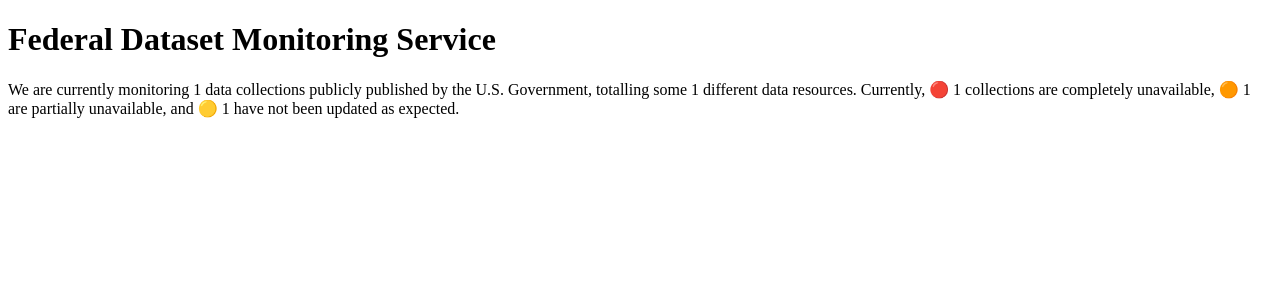
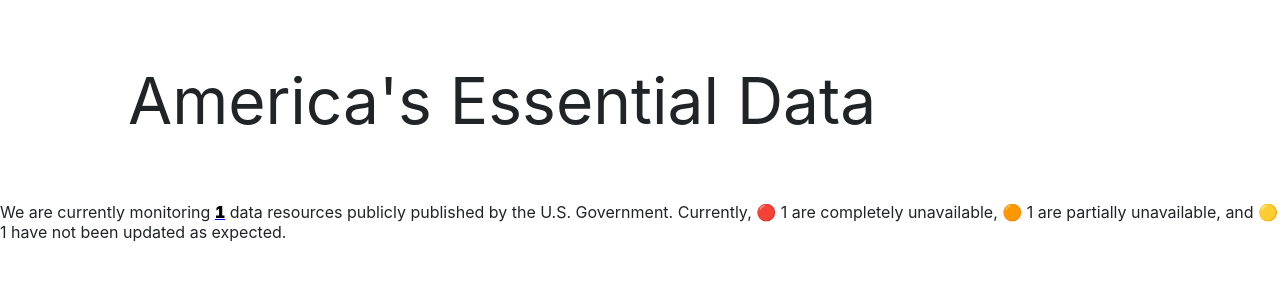
Before and after one commit to da-advisors/gov-multi-monitor, a Flask app: template src/multi_monitor/templates/multi_page/landing_page.html in a window 1280 px wide. Shown: the top 300 px of the page. Run offline with Flask 3, Linux system fonts and the light colour scheme; the template is opened without the code that fills it: most values are stand-ins (such as "Sample title", 1, 10 or a date in 2020).

Commit message:
Landing page content tweaks and (bad) styling
Still more about the scaffolding for how dynamic contents can be populated and CSS files can be sourced in

```diff
--- a/src/multi_monitor/app.py
+++ b/src/multi_monitor/app.py
@@ -13,11 +13,17 @@ db = MonitorDB('../data/monitor.db', read_only=True)
 @app.route('/')
 # ‘/’ URL is bound with hello_world() function.
 def landing_home():
+    results = db._read_query(
+        """
+        SELECT count(*) as data_resources_count FROM resources
+        """)
+
+    data_resources_count = results[0]['data_resources_count']
 
     return render_template(
         'multi_page/landing_page.html',
         data_collections_count=100,
-        data_resources_count=10000,
+        data_resources_count=data_resources_count,
         unavailable_collections_count=1,
         partially_unavailable_collections_count=2,
         stale_collections_count=3
--- /dev/null
+++ b/src/multi_monitor/static/styles/styles.css
@@ -0,0 +1,262 @@
+/* Reference styling courtesy of Trump Costs America:
+https://trumpcostsamerica.com/
+*/
+
+:root {
+    text-rendering: optimizeLegibility;
+    min-width: 360px;
+    scroll-behavior: smooth;
+
+    overscroll-behavior: none;
+
+}
+
+body {
+    position: relative;
+    height: 100%;
+    min-height: 100%;
+    font-family: Inter, Roboto, 'Helvetica Neue', 'Arial Nova', 'Nimbus Sans', Arial, sans-serif;
+    font-weight: 400;
+    color: #212427;
+    margin: 0;
+    padding: 0;
+    width: 100vw;
+    max-width: 100vw;
+    min-width: 360px;
+    overflow-x: hidden;
+    overflow-y: scroll;
+    overscroll-behavior: none;
+}
+
+
+#header{
+    background: white;
+    width: 100%;
+    z-index: 0;
+}
+
+h1 {
+    max-width: 80%;
+    font-size: clamp(1.7em, calc(5vw), 4.3em);
+    font-weight: 400;
+    text-align: left;
+    line-height: 1.15em;
+    margin-top: 1em;
+    margin-right: auto;
+    margin-left: auto;
+    margin-bottom: 0;
+
+}
+
+h1 strong{
+    font-weight: 800;
+}
+
+#jobsKilled {
+    font-weight: 900;
+    color: black;
+    line-height: 1.1em;
+    font-variant-numeric: tabular-nums;
+    text-decoration: underline;
+    text-decoration-color: red;
+}
+
+#resourcesCountLink {
+    font-weight: 900;
+    color: black;
+    line-height: 1.1em;
+    font-variant-numeric: tabular-nums;
+    text-decoration: underline;
+    text-decoration-color: blue;
+}
+
+
+#storyGallery {
+    position: relative;
+    min-height: 55%;
+    max-height: 55%;
+    min-height: 55svh;
+    max-height: 55svh;
+    background: #fff;
+    max-width: 100vw;
+    z-index: 4;
+    overflow: hidden;
+}
+
+
+.story{
+    display: none;
+    position: absolute;
+    height: min-content;
+    width: 45vmin;
+    max-width: 400px;
+    margin: 0;
+    padding: calc(0.3vw + 0.8lvh + 1vmin);
+    font-size: clamp(14px, calc(0.3vw + 0.5lvh + 1vmin), calc(0.3vw + 0.5lvh + 1vmin));
+    font-family: 'Iowan Old Style', 'Palatino Linotype', 'URW Palladio L', P052, serif;
+    background: white;
+    top: 20px;
+    will-change: left;
+    transition: transform 0.25s ease-out, border 0.25s ease-out, color 0.25s ease-out;
+    z-index: 4;
+    color:  #7e0f0f;
+    border: 3px solid #7e0f0f;
+}
+
+
+
+.story:hover, .story:active{
+    z-index: 10000 !important;
+    color:  #00112b;
+    border-color: #00112b;
+    transform: scale(1.2,1.2);
+}
+
+#message{
+    display: block;
+    margin: 0 auto;
+    width: 90%;
+    max-width: 35em;
+    font-size: clamp(16px, calc(0.3vw + 1.0vh + 1vmin), calc(0.3vw + 1.0vh + 1vmin));
+    background: #fff;
+
+}
+
+#message p{
+    font-weight: 400;
+    max-width: 900px;
+    margin: 0 auto 1em auto;
+    line-height: 1.1em;
+}
+
+.actionButtons{
+    display: flex;
+    justify-content: space-around;
+    align-items: center;
+    flex-direction: row;
+    flex-wrap: wrap-reverse;
+    align-content: flex-start;
+    gap: 1em;
+    width: 80%;
+    margin: 0 auto 2em;
+}
+
+.actionButton{
+    display: block;
+    padding: 1em;
+    font-size: 1em;
+    text-align: center;
+    text-transform: uppercase;
+    font-weight: 500;
+    color: #fff;
+    background: #00112b;
+    border: 3px solid #00112b;
+    cursor:pointer;
+    flex-grow: 1;
+    text-decoration: none;
+}
+
+.actionButton:hover{
+    color: #00112b;
+    background: #fff;
+}
+
+.actionList{
+    display: flex;
+    justify-content: center;
+    align-items: stretch;
+    flex-direction: row;
+    flex-wrap: wrap;
+    align-content: flex-start;
+    gap: 1em;
+    width: 80%;
+    margin: 0 auto 2em;
+}
+
+.actionListItem{
+    display: block;
+    max-width: 25em;
+    flex-grow: 1;
+    background: #eee;
+    padding: 1em 0;
+}
+
+.actionListItem a{
+    text-decoration: none;
+}
+
+.actionListButton{
+    text-decoration: none;
+    padding: 1em;
+    margin: .5em auto;
+    font-size: 1em;
+    max-width: 16em;
+    text-align: center;
+    text-transform: uppercase;
+    font-weight: 500;
+    color: #fff;
+    background: #00112b;
+    border: 3px solid #00112b;
+    cursor: pointer;
+}
+.actionListButton:hover{
+    color: #00112b;
+    background: transparent;
+}
+
+.actionListDescription{
+    display: block;
+    margin: 0 auto;
+    padding: .5em;
+    font-size: 1.15em;
+    text-align: left;
+    font-weight: 400;
+    color: #00112b;
+    width: 90%;
+    max-width: 22em;
+}
+
+.jump{
+    text-align: right;
+}
+.jump a{
+    color: #fff;
+    text-decoration: none;
+}
+.jump a:hover{
+    color: #ff6f19;
+    text-decoration: none;
+}
+
+#citations{
+    background:#212427;
+    margin-top: 2em;
+    max-width: 100%;
+    padding: 4vw;
+    color: white;
+}
+
+#citations a{
+    color: red;
+}
+
+#citations a:hover{
+    color: #ff6f19;
+}
+
+.citation {
+    max-width: 1440px;
+    margin: 1em auto;
+    color: white;
+}
+
+#privacyLink{
+    text-align: right;
+}
+
+#privacyLink a{
+    font-size: 24px;
+    font-weight: 600;
+    text-decoration: underline;
+    text-underline-offset: 8px;
+}
--- a/src/multi_monitor/templates/multi_page/landing_page.html
+++ b/src/multi_monitor/templates/multi_page/landing_page.html
@@ -1,18 +1,24 @@
 <!DOCTYPE html>
 <html>
 <head>
-    <title>Federal Dataset Monitoring Service</title>
+    <title>America's Essential Data</title>
+<!--     <link rel="stylesheet" type="text/css" href="styles.css">
+ -->
+ <link rel= "stylesheet" type= "text/css" href= "{{ url_for('static',filename='styles/styles.css') }}">
+
 </head>
 
 <body>
     <div class="header_block">
-        <h1>Federal Dataset Monitoring Service</h1>
+        <h1>America's Essential Data</h1>
     </div>
 
     <div class="intro_blurb">
-        We are currently monitoring {{data_collections_count}} data collections publicly published by the U.S. Government, totalling some {{data_resources_count}} different data resources.
+        <h1></h1>
+        We are currently monitoring
+        <a href="/resources/" id="resourcesCountLink">{{data_resources_count}}</a> data resources publicly published by the U.S. Government.
 
-        Currently, 🔴 {{unavailable_collections_count}} collections are completely unavailable, 🟠 {{partially_unavailable_collections_count}} are partially unavailable, and 🟡 {{stale_collections_count}} have not been updated as expected.
+        Currently, 🔴 {{unavailable_collections_count}} are completely unavailable, 🟠 {{partially_unavailable_collections_count}} are partially unavailable, and 🟡 {{stale_collections_count}} have not been updated as expected.
 
     </div>
 
```
